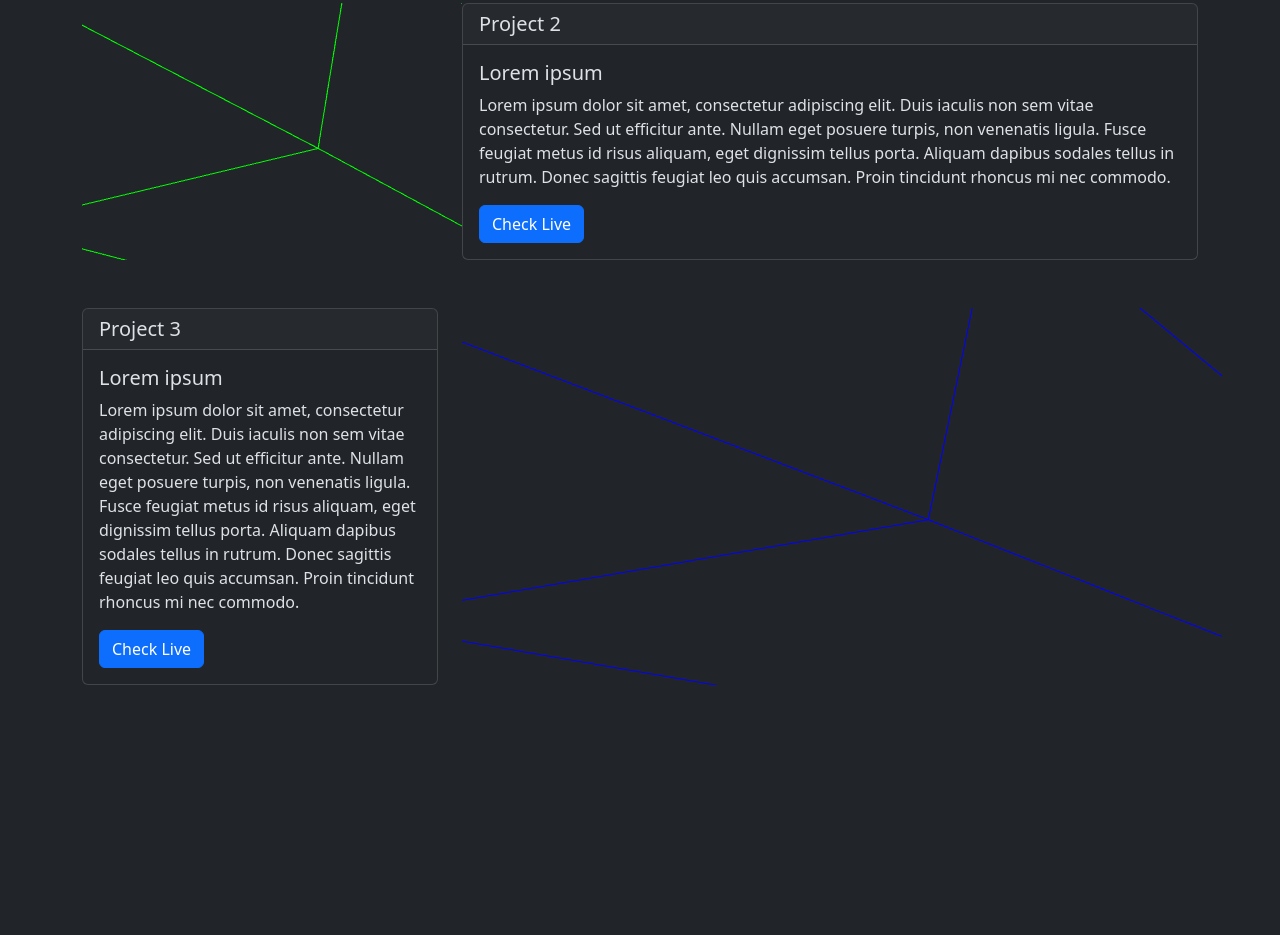
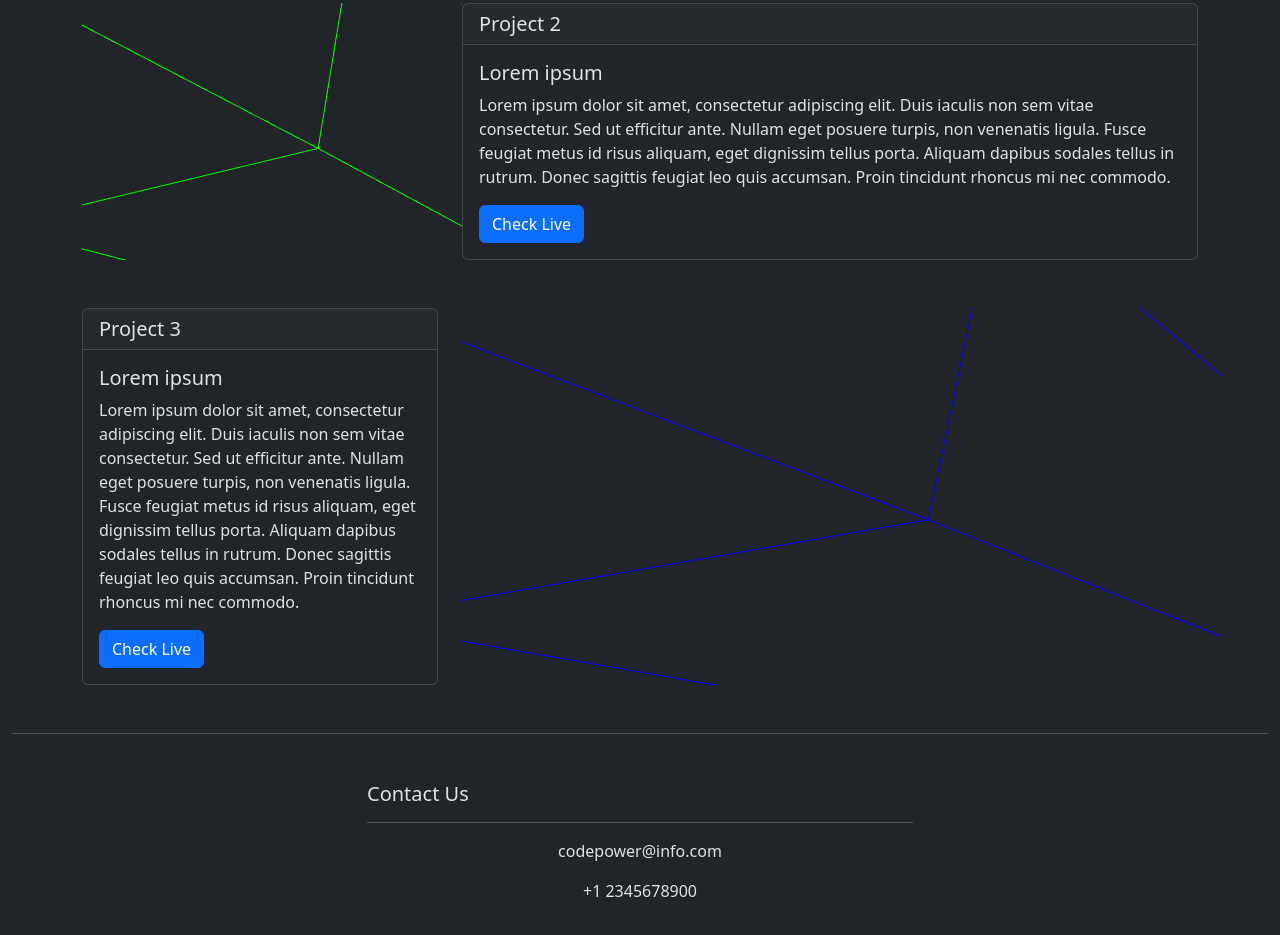
Before and after one commit to nikoladomazetovikj/3d-portfolio, a website built with Vite: page index.html in a window 1280 px wide. Shown: the part 3181-4116 px from the top of the page. Before the commit the page ends 3914 px from the top, so only its background shows below. Built offline with nearby package versions, Linux system fonts and the light colour scheme; animation ran at ten frames a second; files whose address does not match are found by name.

```diff
--- a/index.html
+++ b/index.html
@@ -33,7 +33,7 @@
                     <a class="nav-link" href="#projects">Projects</a>
                 </li>
                 <li class="nav-item">
-                    <a class="nav-link">Contacts</a>
+                    <a class="nav-link" href="#contact">Contacts</a>
                 </li>
             </ul>
         </div>
@@ -193,6 +193,24 @@
 <!--projects  end-->
 
 
+<!--contacts start-->
+<div class="container-fluid" id="contact">
+    <hr>
+    <div class="container my-5">
+        <div class="row">
+            <div class="col-6 mx-auto">
+                <h5>Contact Us</h5>
+                <hr>
+                <p class="text-center">codepower@info.com</p>
+                <p class="text-center">+1 2345678900</p>
+            </div>
+        </div>
+    </div>
+</div>
+
+<!--contacts end-->
+
+
 <script type="module" src="src/main.js"></script>
 <script type="module" src="src/cube.js"></script>
 <script type="module" src="src/technologies.js"></script>
```
